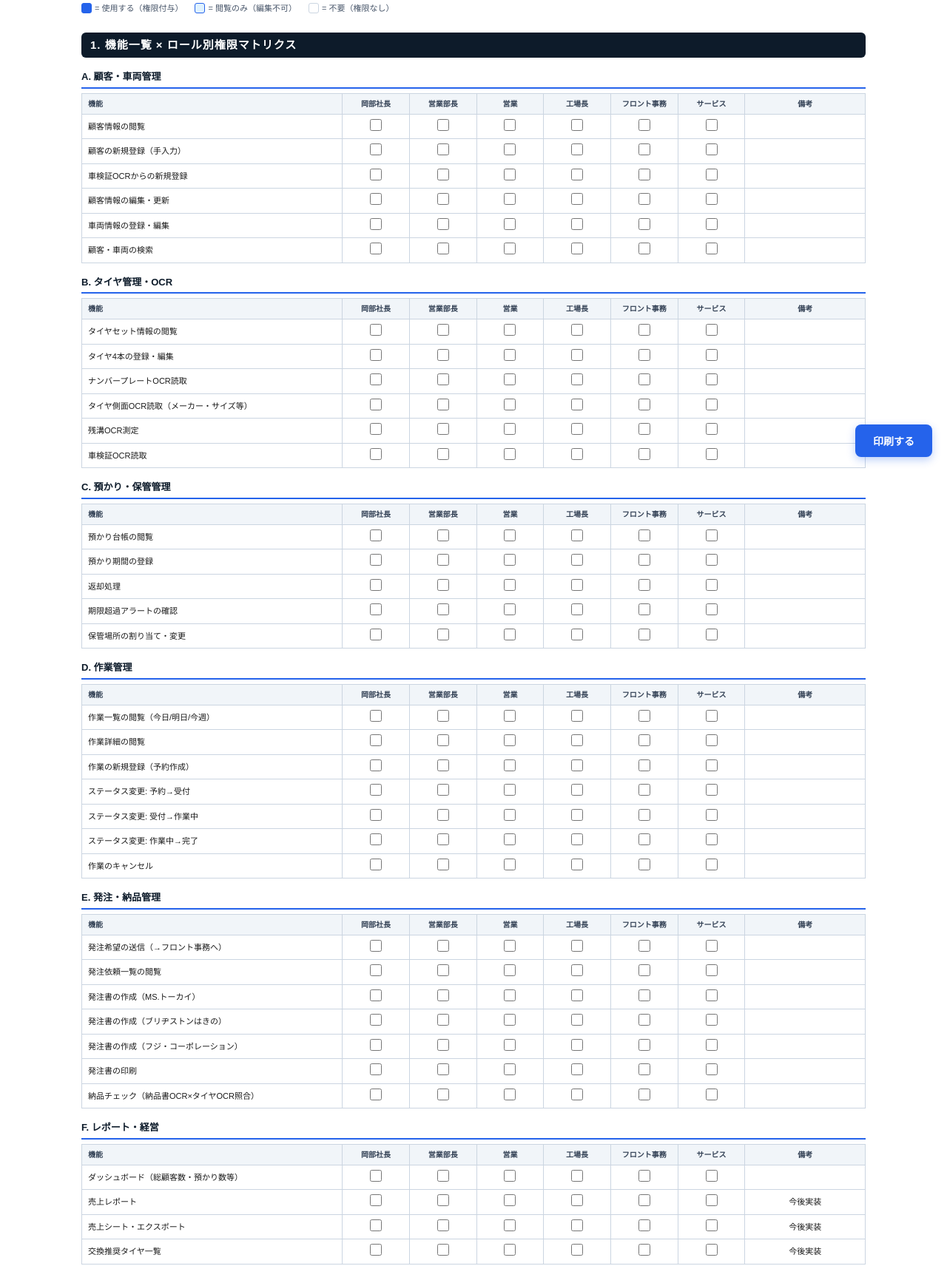
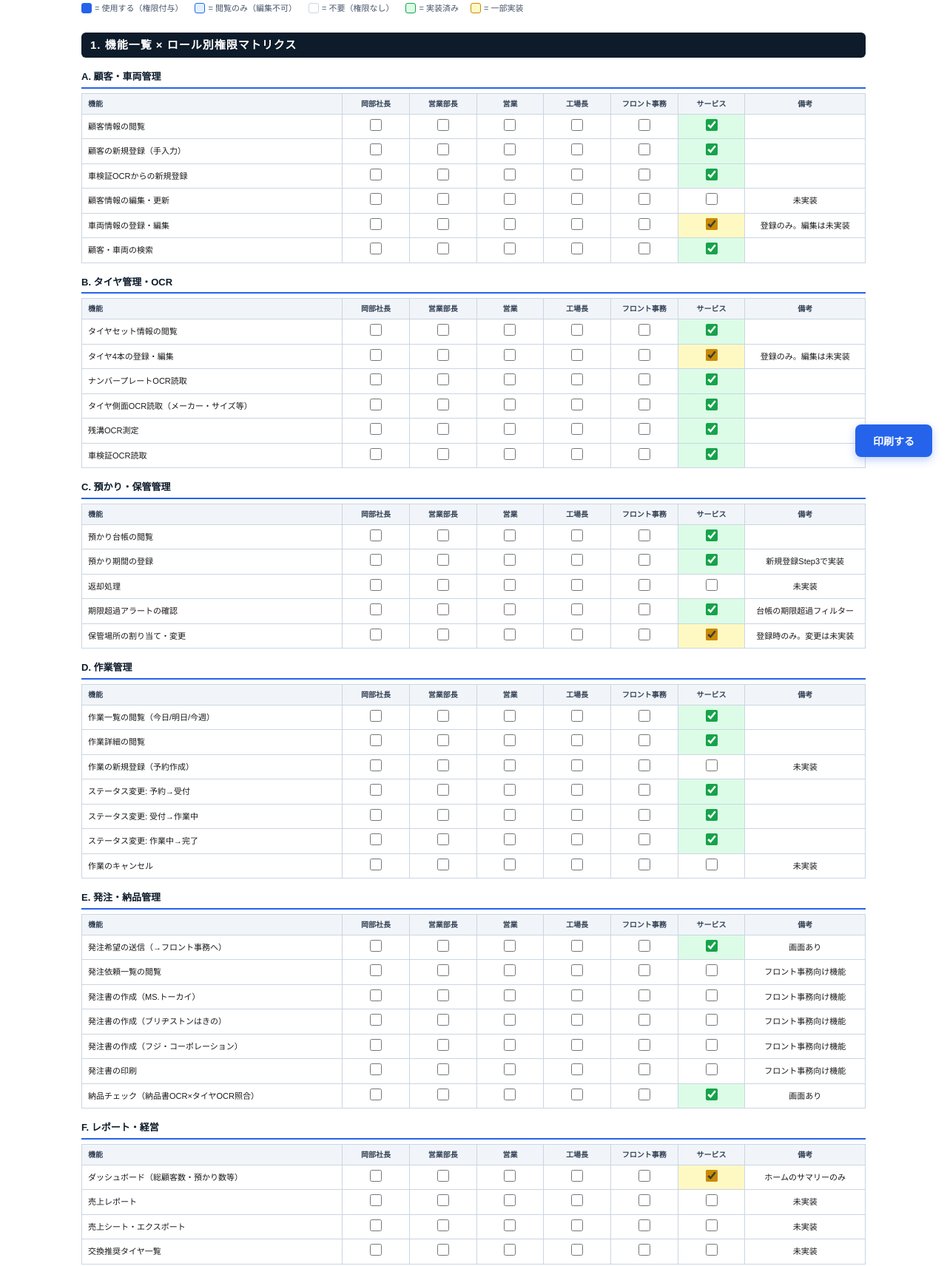
Before and after one commit to yoshi27-4314/okabe-app, a plain HTML site: page docs/hearing_sheet.html in a window 1280 px wide. Shown: the part 162-1874 px from the top of the page at 74% size. Drawn offline with Linux system fonts and the light colour scheme.

Commit message:
ヒアリングシートにサービススタッフの実装状況を色付け
- 緑=実装済み、黄=一部実装、白=未実装でサービス列を色分け
- 備考欄に実装状況のメモを追加
- よしさん用の作業進捗シートとして使えるように

Co-Authored-By: Claude Opus 4.6 (1M context) <noreply@anthropic.com>

```diff
--- a/docs/hearing_sheet.html
+++ b/docs/hearing_sheet.html
@@ -33,6 +33,10 @@
   .role-header { writing-mode: horizontal-tb; font-size: 10px; min-width: 50px; }
   .check-cell { width: 50px; }
   .check-cell input[type="checkbox"] { width: 16px; height: 16px; accent-color: #2563eb; }
+  .check-cell.done { background: #dcfce7; }
+  .check-cell.done input[type="checkbox"] { accent-color: #16a34a; }
+  .check-cell.partial { background: #fef9c3; }
+  .check-cell.partial input[type="checkbox"] { accent-color: #ca8a04; }
 
   .category-row td { background: #e0f2fe; font-weight: 700; font-size: 11px; color: #0369a1; text-align: left; }
   .note-row td { background: #fffbeb; font-size: 10px; color: #92400e; text-align: left; border-top: none; }
@@ -72,6 +76,8 @@
   <span><span class="legend-box filled"></span> = 使用する（権限付与）</span>
   <span><span class="legend-box current"></span> = 閲覧のみ（編集不可）</span>
   <span><span class="legend-box"></span> = 不要（権限なし）</span>
+  <span><span class="legend-box" style="background:#dcfce7;border-color:#16a34a;"></span> = 実装済み</span>
+  <span><span class="legend-box" style="background:#fef9c3;border-color:#ca8a04;"></span> = 一部実装</span>
 </div>
 
 <!-- ============================================ -->
@@ -100,7 +106,7 @@
       <td class="check-cell"><input type="checkbox"></td>
       <td class="check-cell"><input type="checkbox"></td>
       <td class="check-cell"><input type="checkbox"></td>
-      <td class="check-cell"><input type="checkbox"></td>
+      <td class="check-cell done"><input type="checkbox" checked></td>
       <td></td>
     </tr>
     <tr>
@@ -110,7 +116,7 @@
       <td class="check-cell"><input type="checkbox"></td>
       <td class="check-cell"><input type="checkbox"></td>
       <td class="check-cell"><input type="checkbox"></td>
-      <td class="check-cell"><input type="checkbox"></td>
+      <td class="check-cell done"><input type="checkbox" checked></td>
       <td></td>
     </tr>
     <tr>
@@ -120,7 +126,7 @@
       <td class="check-cell"><input type="checkbox"></td>
       <td class="check-cell"><input type="checkbox"></td>
       <td class="check-cell"><input type="checkbox"></td>
-      <td class="check-cell"><input type="checkbox"></td>
+      <td class="check-cell done"><input type="checkbox" checked></td>
       <td></td>
     </tr>
     <tr>
@@ -131,7 +137,7 @@
       <td class="check-cell"><input type="checkbox"></td>
       <td class="check-cell"><input type="checkbox"></td>
       <td class="check-cell"><input type="checkbox"></td>
-      <td></td>
+      <td>未実装</td>
     </tr>
     <tr>
       <td class="feature-col">車両情報の登録・編集</td>
@@ -140,8 +146,8 @@
       <td class="check-cell"><input type="checkbox"></td>
       <td class="check-cell"><input type="checkbox"></td>
       <td class="check-cell"><input type="checkbox"></td>
-      <td class="check-cell"><input type="checkbox"></td>
-      <td></td>
+      <td class="check-cell partial"><input type="checkbox" checked></td>
+      <td>登録のみ。編集は未実装</td>
     </tr>
     <tr>
       <td class="feature-col">顧客・車両の検索</td>
@@ -150,7 +156,7 @@
       <td class="check-cell"><input type="checkbox"></td>
       <td class="check-cell"><input type="checkbox"></td>
       <td class="check-cell"><input type="checkbox"></td>
-      <td class="check-cell"><input type="checkbox"></td>
+      <td class="check-cell done"><input type="checkbox" checked></td>
       <td></td>
     </tr>
   </tbody>
@@ -178,7 +184,7 @@
       <td class="check-cell"><input type="checkbox"></td>
       <td class="check-cell"><input type="checkbox"></td>
       <td class="check-cell"><input type="checkbox"></td>
-      <td class="check-cell"><input type="checkbox"></td>
+      <td class="check-cell done"><input type="checkbox" checked></td>
       <td></td>
     </tr>
     <tr>
@@ -188,8 +194,8 @@
       <td class="check-cell"><input type="checkbox"></td>
       <td class="check-cell"><input type="checkbox"></td>
       <td class="check-cell"><input type="checkbox"></td>
-      <td class="check-cell"><input type="checkbox"></td>
-      <td></td>
+      <td class="check-cell partial"><input type="checkbox" checked></td>
+      <td>登録のみ。編集は未実装</td>
     </tr>
     <tr>
       <td class="feature-col">ナンバープレートOCR読取</td>
@@ -198,7 +204,7 @@
       <td class="check-cell"><input type="checkbox"></td>
       <td class="check-cell"><input type="checkbox"></td>
       <td class="check-cell"><input type="checkbox"></td>
-      <td class="check-cell"><input type="checkbox"></td>
+      <td class="check-cell done"><input type="checkbox" checked></td>
       <td></td>
     </tr>
     <tr>
@@ -208,7 +214,7 @@
       <td class="check-cell"><input type="checkbox"></td>
       <td class="check-cell"><input type="checkbox"></td>
       <td class="check-cell"><input type="checkbox"></td>
-      <td class="check-cell"><input type="checkbox"></td>
+      <td class="check-cell done"><input type="checkbox" checked></td>
       <td></td>
     </tr>
     <tr>
@@ -218,7 +224,7 @@
       <td class="check-cell"><input type="checkbox"></td>
       <td class="check-cell"><input type="checkbox"></td>
       <td class="check-cell"><input type="checkbox"></td>
-      <td class="check-cell"><input type="checkbox"></td>
+      <td class="check-cell done"><input type="checkbox" checked></td>
       <td></td>
     </tr>
     <tr>
@@ -228,7 +234,7 @@
       <td class="check-cell"><input type="checkbox"></td>
       <td class="check-cell"><input type="checkbox"></td>
       <td class="check-cell"><input type="checkbox"></td>
-      <td class="check-cell"><input type="checkbox"></td>
+      <td class="check-cell done"><input type="checkbox" checked></td>
       <td></td>
     </tr>
   </tbody>
@@ -256,7 +262,7 @@
       <td class="check-cell"><input type="checkbox"></td>
       <td class="check-cell"><input type="checkbox"></td>
       <td class="check-cell"><input type="checkbox"></td>
-      <td class="check-cell"><input type="checkbox"></td>
+      <td class="check-cell done"><input type="checkbox" checked></td>
       <td></td>
     </tr>
     <tr>
@@ -266,8 +272,8 @@
       <td class="check-cell"><input type="checkbox"></td>
       <td class="check-cell"><input type="checkbox"></td>
       <td class="check-cell"><input type="checkbox"></td>
-      <td class="check-cell"><input type="checkbox"></td>
-      <td></td>
+      <td class="check-cell done"><input type="checkbox" checked></td>
+      <td>新規登録Step3で実装</td>
     </tr>
     <tr>
       <td class="feature-col">返却処理</td>
@@ -277,7 +283,7 @@
       <td class="check-cell"><input type="checkbox"></td>
       <td class="check-cell"><input type="checkbox"></td>
       <td class="check-cell"><input type="checkbox"></td>
-      <td></td>
+      <td>未実装</td>
     </tr>
     <tr>
       <td class="feature-col">期限超過アラートの確認</td>
@@ -286,8 +292,8 @@
       <td class="check-cell"><input type="checkbox"></td>
       <td class="check-cell"><input type="checkbox"></td>
       <td class="check-cell"><input type="checkbox"></td>
-      <td class="check-cell"><input type="checkbox"></td>
-      <td></td>
+      <td class="check-cell done"><input type="checkbox" checked></td>
+      <td>台帳の期限超過フィルター</td>
     </tr>
     <tr>
       <td class="feature-col">保管場所の割り当て・変更</td>
@@ -296,8 +302,8 @@
       <td class="check-cell"><input type="checkbox"></td>
       <td class="check-cell"><input type="checkbox"></td>
       <td class="check-cell"><input type="checkbox"></td>
-      <td class="check-cell"><input type="checkbox"></td>
-      <td></td>
+      <td class="check-cell partial"><input type="checkbox" checked></td>
+      <td>登録時のみ。変更は未実装</td>
     </tr>
   </tbody>
 </table>
@@ -324,7 +330,7 @@
       <td class="check-cell"><input type="checkbox"></td>
       <td class="check-cell"><input type="checkbox"></td>
       <td class="check-cell"><input type="checkbox"></td>
-      <td class="check-cell"><input type="checkbox"></td>
+      <td class="check-cell done"><input type="checkbox" checked></td>
       <td></td>
     </tr>
     <tr>
@@ -334,7 +340,7 @@
       <td class="check-cell"><input type="checkbox"></td>
       <td class="check-cell"><input type="checkbox"></td>
       <td class="check-cell"><input type="checkbox"></td>
-      <td class="check-cell"><input type="checkbox"></td>
+      <td class="check-cell done"><input type="checkbox" checked></td>
       <td></td>
     </tr>
     <tr>
@@ -345,7 +351,7 @@
       <td class="check-cell"><input type="checkbox"></td>
       <td class="check-cell"><input type="checkbox"></td>
       <td class="check-cell"><input type="checkbox"></td>
-      <td></td>
+      <td>未実装</td>
     </tr>
     <tr>
       <td class="feature-col">ステータス変更: 予約→受付</td>
@@ -354,7 +360,7 @@
       <td class="check-cell"><input type="checkbox"></td>
       <td class="check-cell"><input type="checkbox"></td>
       <td class="check-cell"><input type="checkbox"></td>
-      <td class="check-cell"><input type="checkbox"></td>
+      <td class="check-cell done"><input type="checkbox" checked></td>
       <td></td>
     </tr>
     <tr>
@@ -364,7 +370,7 @@
       <td class="check-cell"><input type="checkbox"></td>
       <td class="check-cell"><input type="checkbox"></td>
       <td class="check-cell"><input type="checkbox"></td>
-      <td class="check-cell"><input type="checkbox"></td>
+      <td class="check-cell done"><input type="checkbox" checked></td>
       <td></td>
     </tr>
     <tr>
@@ -374,7 +380,7 @@
       <td class="check-cell"><input type="checkbox"></td>
       <td class="check-cell"><input type="checkbox"></td>
       <td class="check-cell"><input type="checkbox"></td>
-      <td class="check-cell"><input type="checkbox"></td>
+      <td class="check-cell done"><input type="checkbox" checked></td>
       <td></td>
     </tr>
     <tr>
@@ -385,7 +391,7 @@
       <td class="check-cell"><input type="checkbox"></td>
       <td class="check-cell"><input type="checkbox"></td>
       <td class="check-cell"><input type="checkbox"></td>
-      <td></td>
+      <td>未実装</td>
     </tr>
   </tbody>
 </table>
@@ -414,8 +420,8 @@
       <td class="check-cell"><input type="checkbox"></td>
       <td class="check-cell"><input type="checkbox"></td>
       <td class="check-cell"><input type="checkbox"></td>
-      <td class="check-cell"><input type="checkbox"></td>
-      <td></td>
+      <td class="check-cell done"><input type="checkbox" checked></td>
+      <td>画面あり</td>
     </tr>
     <tr>
       <td class="feature-col">発注依頼一覧の閲覧</td>
@@ -425,7 +431,7 @@
       <td class="check-cell"><input type="checkbox"></td>
       <td class="check-cell"><input type="checkbox"></td>
       <td class="check-cell"><input type="checkbox"></td>
-      <td></td>
+      <td>フロント事務向け機能</td>
     </tr>
     <tr>
       <td class="feature-col">発注書の作成（MS.トーカイ）</td>
@@ -435,7 +441,7 @@
       <td class="check-cell"><input type="checkbox"></td>
       <td class="check-cell"><input type="checkbox"></td>
       <td class="check-cell"><input type="checkbox"></td>
-      <td></td>
+      <td>フロント事務向け機能</td>
     </tr>
     <tr>
       <td class="feature-col">発注書の作成（ブリヂストンはきの）</td>
@@ -445,7 +451,7 @@
       <td class="check-cell"><input type="checkbox"></td>
       <td class="check-cell"><input type="checkbox"></td>
       <td class="check-cell"><input type="checkbox"></td>
-      <td></td>
+      <td>フロント事務向け機能</td>
     </tr>
     <tr>
       <td class="feature-col">発注書の作成（フジ・コーポレーション）</td>
@@ -455,7 +461,7 @@
       <td class="check-cell"><input type="checkbox"></td>
       <td class="check-cell"><input type="checkbox"></td>
       <td class="check-cell"><input type="checkbox"></td>
-      <td></td>
+      <td>フロント事務向け機能</td>
     </tr>
     <tr>
       <td class="feature-col">発注書の印刷</td>
@@ -465,7 +471,7 @@
       <td class="check-cell"><input type="checkbox"></td>
       <td class="check-cell"><input type="checkbox"></td>
       <td class="check-cell"><input type="checkbox"></td>
-      <td></td>
+      <td>フロント事務向け機能</td>
     </tr>
     <tr>
       <td class="feature-col">納品チェック（納品書OCR×タイヤOCR照合）</td>
@@ -474,8 +480,8 @@
       <td class="check-cell"><input type="checkbox"></td>
       <td class="check-cell"><input type="checkbox"></td>
       <td class="check-cell"><input type="checkbox"></td>
-      <td class="check-cell"><input type="checkbox"></td>
-      <td></td>
+      <td class="check-cell done"><input type="checkbox" checked></td>
+      <td>画面あり</td>
     </tr>
   </tbody>
 </table>
@@ -502,8 +508,8 @@
       <td class="check-cell"><input type="checkbox"></td>
       <td class="check-cell"><input type="checkbox"></td>
       <td class="check-cell"><input type="checkbox"></td>
-      <td class="check-cell"><input type="checkbox"></td>
-      <td></td>
+      <td class="check-cell partial"><input type="checkbox" checked></td>
+      <td>ホームのサマリーのみ</td>
     </tr>
     <tr>
       <td class="feature-col">売上レポート</td>
@@ -513,7 +519,7 @@
       <td class="check-cell"><input type="checkbox"></td>
       <td class="check-cell"><input type="checkbox"></td>
       <td class="check-cell"><input type="checkbox"></td>
-      <td>今後実装</td>
+      <td>未実装</td>
     </tr>
     <tr>
       <td class="feature-col">売上シート・エクスポート</td>
@@ -523,7 +529,7 @@
       <td class="check-cell"><input type="checkbox"></td>
       <td class="check-cell"><input type="checkbox"></td>
       <td class="check-cell"><input type="checkbox"></td>
-      <td>今後実装</td>
+      <td>未実装</td>
     </tr>
     <tr>
       <td class="feature-col">交換推奨タイヤ一覧</td>
@@ -533,7 +539,7 @@
       <td class="check-cell"><input type="checkbox"></td>
       <td class="check-cell"><input type="checkbox"></td>
       <td class="check-cell"><input type="checkbox"></td>
-      <td>今後実装</td>
+      <td>未実装</td>
     </tr>
   </tbody>
 </table>
@@ -560,7 +566,7 @@
       <td class="check-cell"><input type="checkbox"></td>
       <td class="check-cell"><input type="checkbox"></td>
       <td class="check-cell"><input type="checkbox"></td>
-      <td class="check-cell"><input type="checkbox"></td>
+      <td class="check-cell done"><input type="checkbox" checked></td>
       <td></td>
     </tr>
     <tr>
@@ -570,7 +576,7 @@
       <td class="check-cell"><input type="checkbox"></td>
       <td class="check-cell"><input type="checkbox"></td>
       <td class="check-cell"><input type="checkbox"></td>
-      <td class="check-cell"><input type="checkbox"></td>
+      <td class="check-cell done"><input type="checkbox" checked></td>
       <td></td>
     </tr>
     <tr>
@@ -580,7 +586,7 @@
       <td class="check-cell"><input type="checkbox"></td>
       <td class="check-cell"><input type="checkbox"></td>
       <td class="check-cell"><input type="checkbox"></td>
-      <td class="check-cell"><input type="checkbox"></td>
+      <td class="check-cell done"><input type="checkbox" checked></td>
       <td></td>
     </tr>
     <tr>
@@ -591,7 +597,7 @@
       <td class="check-cell"><input type="checkbox"></td>
       <td class="check-cell"><input type="checkbox"></td>
       <td class="check-cell"><input type="checkbox"></td>
-      <td>今後実装</td>
+      <td>未実装</td>
     </tr>
     <tr>
       <td class="feature-col">設定画面</td>
@@ -601,7 +607,7 @@
       <td class="check-cell"><input type="checkbox"></td>
       <td class="check-cell"><input type="checkbox"></td>
       <td class="check-cell"><input type="checkbox"></td>
-      <td>今後実装</td>
+      <td>未実装</td>
     </tr>
   </tbody>
 </table>
```
